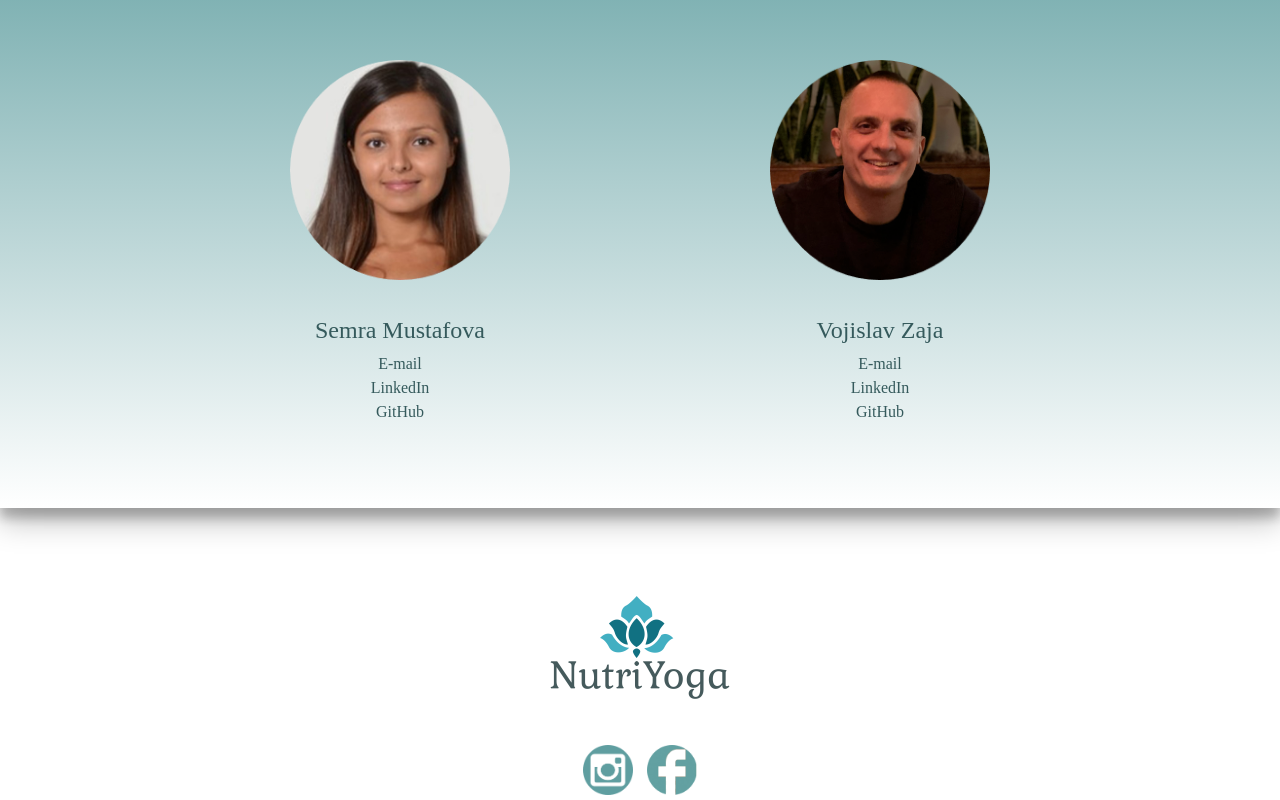
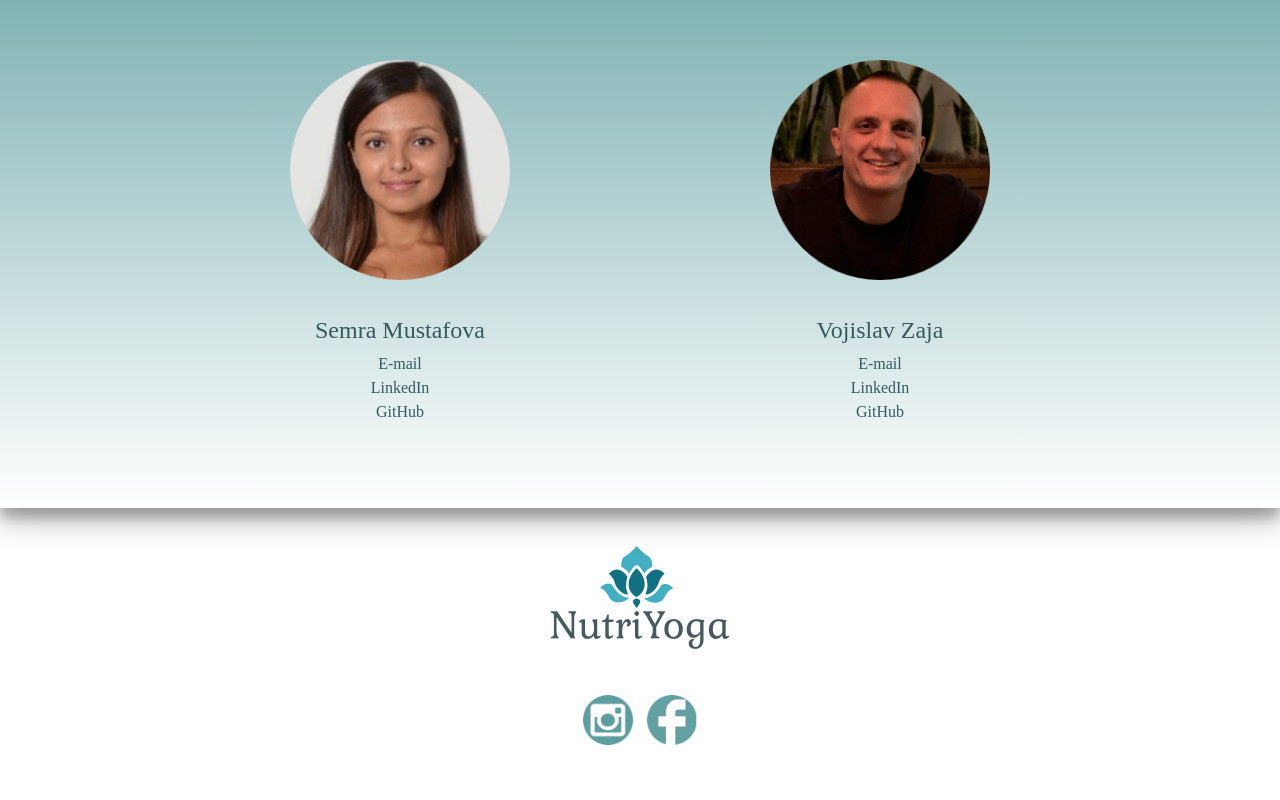
Before and after one commit to Week-6-React-Project/React-App, a React (Create React App) app: page / in a window 1280 px wide. Shown: the part 2244-3044 px from the top of the page. After the commit the page ends 3004 px from the top, so only its background shows below. Built offline with nearby package versions, Linux system fonts and the light colour scheme; no server answers; a web font is replaced by a local one.

Commit message:
small changes

```diff
--- a/src/components/Footer.css
+++ b/src/components/Footer.css
@@ -6,12 +6,14 @@
   justify-content: space-around;
   position: relative;
   z-index: 5;
+  margin-top: -50px;
 }
 
 .social-media-logo {
   display: flex;
   justify-content: space-around;
   width: 10%;
+  margin-bottom: 10px;
 }
 
 .social-media-logo img {
```
